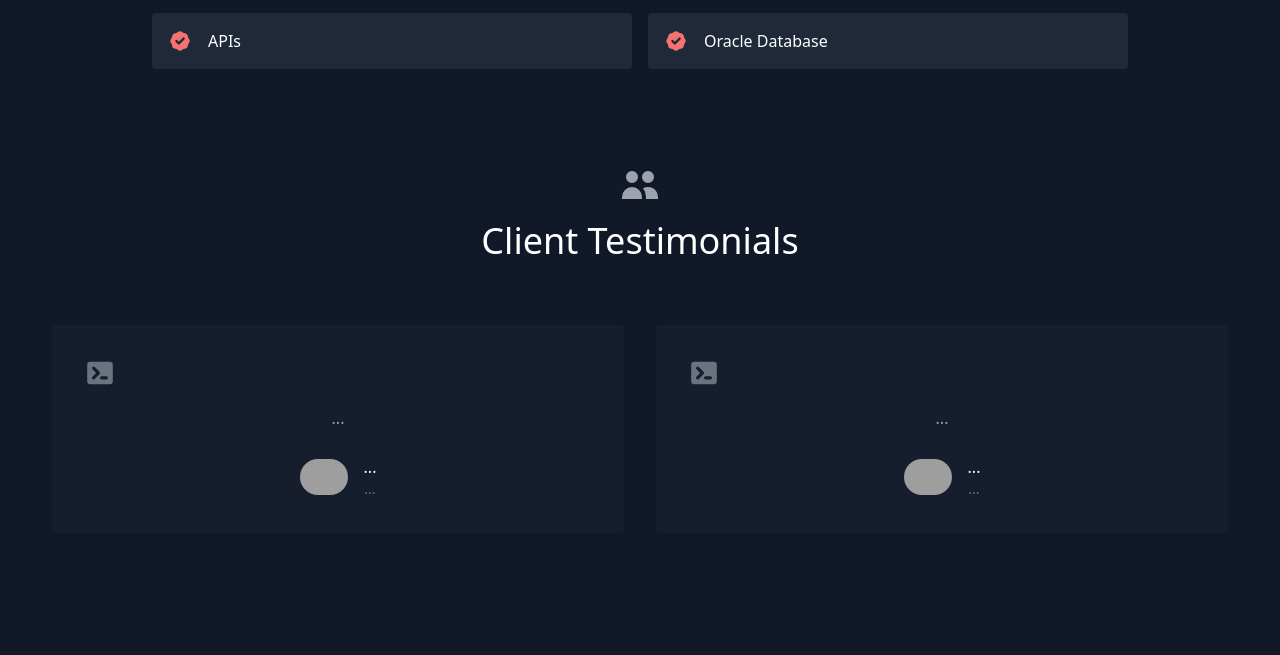
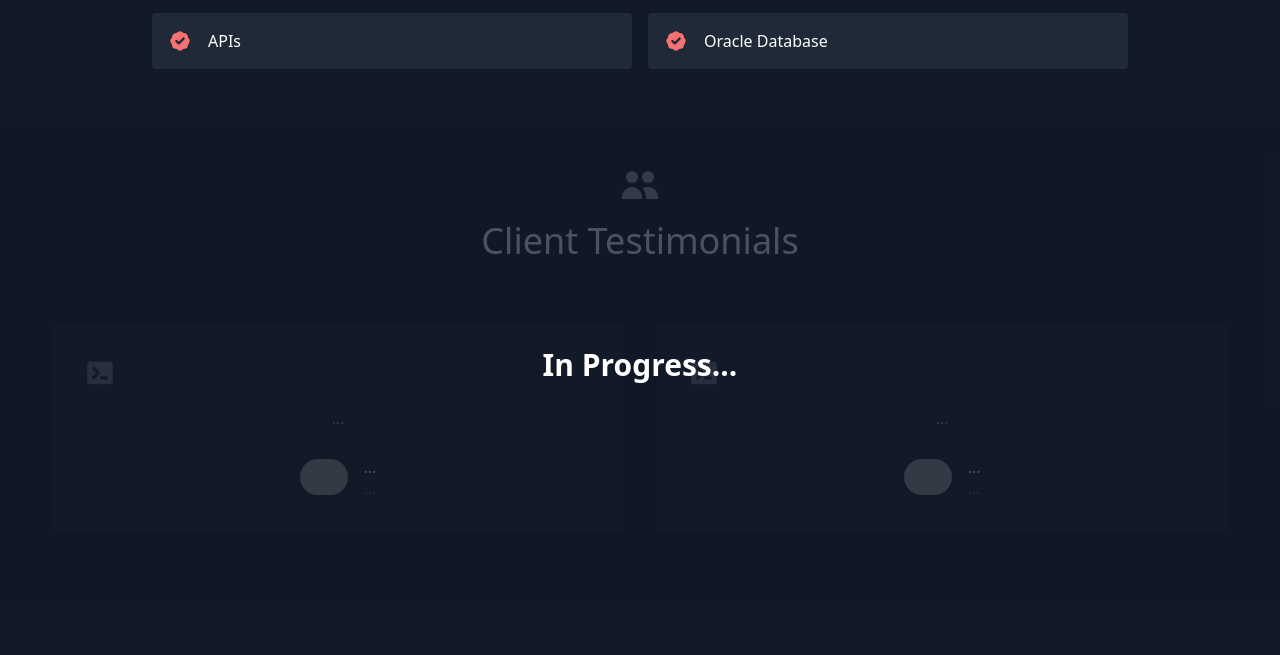
Before and after one commit to CDay98/my-portfolio, a React (Create React App) app: page / in a window 1280 px wide. Shown: the part 1880-2535 px from the top of the page. Built offline with nearby package versions, Linux system fonts and the light colour scheme; grey boxes are pictures that could not be loaded.

Commit message:
In Progress Div over testimonials

```diff
--- a/src/components/Testimonials.js
+++ b/src/components/Testimonials.js
@@ -4,15 +4,15 @@ import { testimonials } from "../data";
 
 export default function Testimonials() {
   return (
-    <section id="testimonials">
+    <section id="testimonials" className="relative">
       <div className="container px-5 py-10 mx-auto text-center">
         <UsersIcon className="w-10 inline-block mb-4" />
         <h1 className="sm:text-4xl text-3xl font-medium title-font text-white mb-12">
           Client Testimonials
         </h1>
-        <div className="flex flex-wrap m-4">
+        <div className="flex flex-wrap m-4 blur-sm">
           {testimonials.map((testimonial) => (
-            <div className="p-4 md:w-1/2 w-full">
+            <div className="p-4 md:w-1/2 w-full" key={testimonial.name}>
               <div className="h-full bg-gray-800 bg-opacity-40 p-8 rounded">
                 <TerminalIcon className="block w-8 text-gray-500 mb-4" />
                 <p className="leading-relaxed mb-6">{testimonial.quote}</p>
@@ -35,6 +35,9 @@ export default function Testimonials() {
             </div>
           ))}
         </div>
+        <div className="absolute inset-0 flex items-center justify-center bg-gray-900 bg-opacity-75">
+          <h2 className="text-white text-3xl font-bold">In Progress...</h2>
+        </div>
       </div>
     </section>
   );
```
